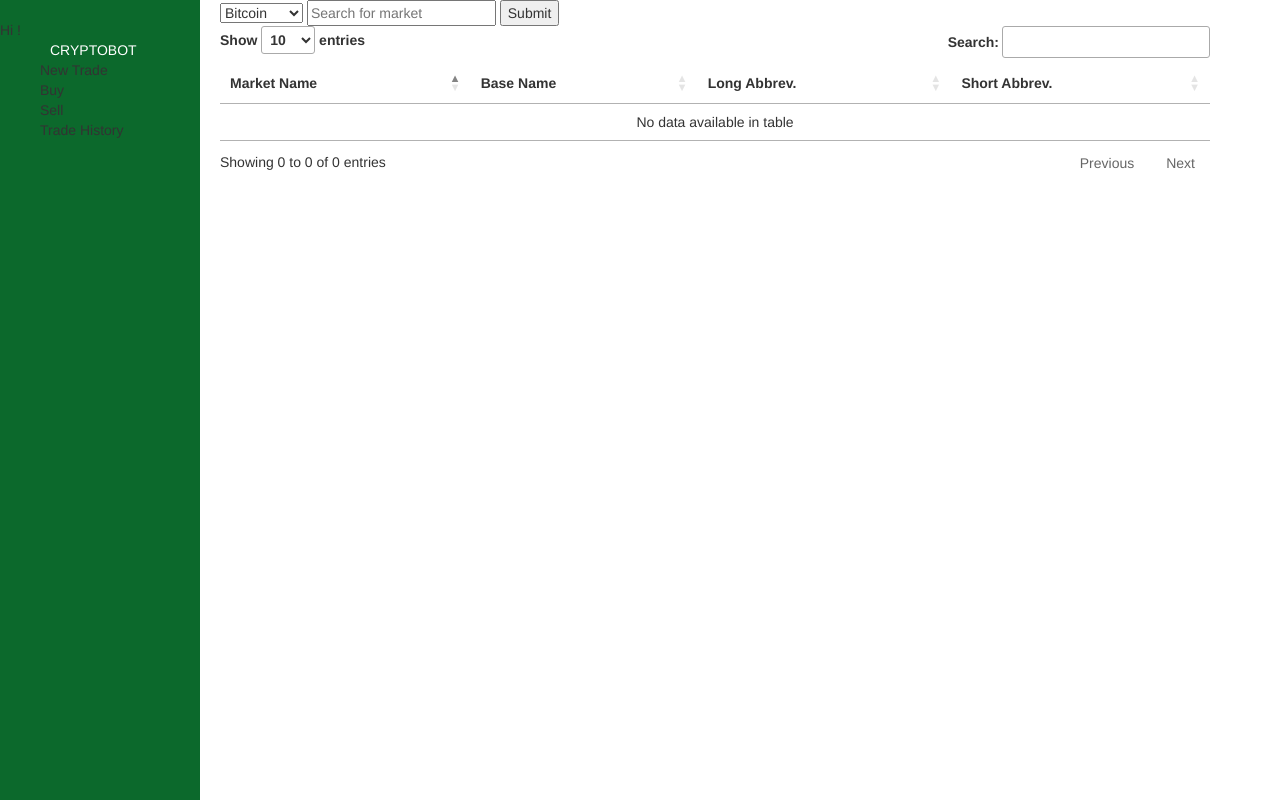
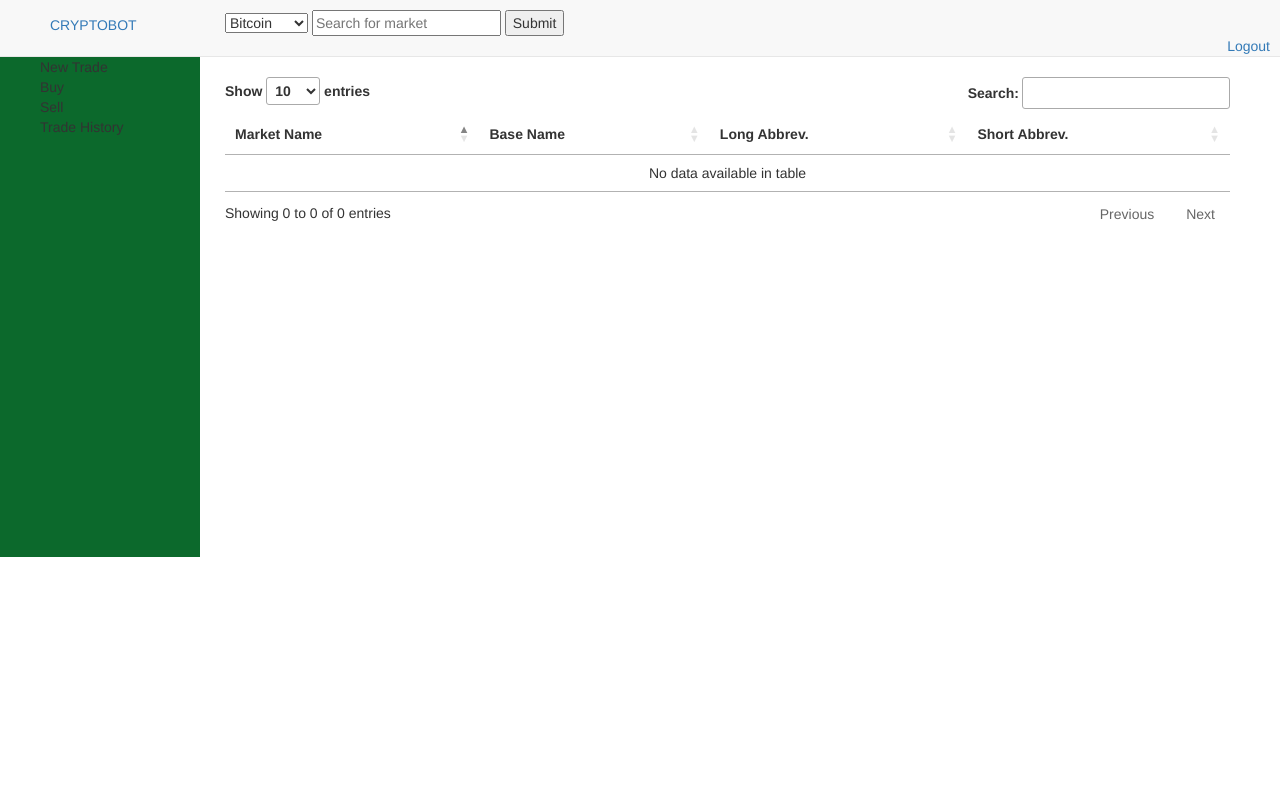
Before and after one commit to blakejoy/mock-crypto-bot, a Flask app: template app/templates/index.html in a window 1280 px wide. Run offline with Flask 2, Linux system fonts and the light colour scheme; the template is opened without the code that fills it, so the values that code supplies are empty; parts of the project's set-up code (start-up, migrations or seed data) failed here and were passed over; some libraries are stand-ins or nearby versions.

Commit message:
Added login and logout functionality.

```diff
--- a/app/modules/auth/controllers.py
+++ b/app/modules/auth/controllers.py
@@ -37,7 +37,7 @@ def login():
 
             return redirect(url_for('home'))
 
-        flash('Incorrect email or password', 'error-message')
+        flash('Incorrect email or password', 'error')
 
     return render_template("auth/login.html", form=form)
 
@@ -61,4 +61,4 @@ def signup():
 @login_required
 def logout():
     logout_user()
-    return Response('<p>Logged out</p>')
+    return redirect(url_for('auth.login'))
--- a/app/static/css/main.css
+++ b/app/static/css/main.css
@@ -1,21 +1,32 @@
-.content{
-    margin-left: 150px;
-}
-header{
-    margin-left: 150px;
+#wrapper{
+    width:100%;
 }
 
+#content-wrapper{
+    padding: 0 15px;
+    min-height: 568px;
+    background-color: white;
+    margin: 0 50px 0 225px;
+}
+
+.logo{
+    margin: 15px 0 0 50px;
+    float:left;
+}
+
+.navbar-right{
+margin-right: 10px!important;
+}
 
 .sidebar{
-  height: 100%;
+    margin-top: 57px;
   width: 200px;
-  position: fixed;
+    height: 500px;
+  position: absolute;
   z-index: 1;
   top: 0;
-  left: 0;
-  background-color: #0c692c;
-  overflow-x: hidden;
-  padding-top: 20px;
+  background-color: #0c692c!important;
+
 
 }
 
@@ -28,3 +39,7 @@ header{
     text-align: center;
     padding-left: 50px;
 }
+
+#market-search{
+    margin: 10px 0 0 225px;
+}
--- a/app/templates/base.html
+++ b/app/templates/base.html
@@ -3,7 +3,7 @@
 <head>
     <meta charset="UTF-8">
     <title>Dashboard</title>
-    <link rel="stylesheet" href="./static/css/main.css">
+    <link rel="stylesheet" href="./static/css/main.css?version=0.0.2">
     <link rel="stylesheet" href="https://cdn.datatables.net/1.10.16/css/jquery.dataTables.min.css">
     <link rel="stylesheet" href="https://maxcdn.bootstrapcdn.com/bootstrap/3.3.7/css/bootstrap.min.css" integrity="sha384-BVYiiSIFeK1dGmJRAkycuHAHRg32OmUcww7on3RYdg4Va+PmSTsz/K68vbdEjh4u" crossorigin="anonymous">
 
@@ -11,10 +11,14 @@
 </head>
 <body>
 
-<div class="container">
+<div id="wrapper">
 
-<header>
-  <form action="{{ url_for('search_markets') }}" method="post">
+<nav class="navbar navbar-default navbar-static-top" role="navigation">
+    <div class="navbar-header">
+        <a class="logo" href="{{ url_for('home') }}">CRYPTOBOT</a>
+    </div>
+
+    <form action="{{ url_for('search_markets') }}" method="post" id="market-search">
       <select name="base">
           <option value="BTC">Bitcoin</option>
           <option value="ETH">Ethereum</option>
@@ -23,23 +27,25 @@
 <input type="text" placeholder="Search for market" name="market">
 <input type="submit">
 </form>
-</header>
 
-<nav class="sidebar">
-    Hi {{ current_user.name }}!
-    <nav class="sidebar-header">
-        <a href="{{ url_for('home') }}">CRYPTOBOT</a>
-    </nav>
+<div class="nav navbar-right">
+    <a href="{{ url_for('auth.logout') }}">Logout</a>
+</div>
+    <div class="navbar-default sidebar">
+        <div class="sidebar-nav">
             <ul>
                 <li>New Trade</li>
                 <li>Buy</li>
                 <li>Sell</li>
                 <li>Trade History</li>
             </ul>
+        </div>
+    </div>
+
 
 </nav>
 
-<div class="content">
+<div id="content-wrapper">
 {% block content %}{% endblock %}
 
 </div>
--- a/app/templates/index.html
+++ b/app/templates/index.html
@@ -2,7 +2,8 @@
 
 
 {% block content %}
-<table id="main-table">
+    <div class="row">
+    <table id="main-table">
     <thead>
     <th>Market Name</th>
     <th>Base Name</th>
@@ -20,6 +21,8 @@
         {% endfor %}
     </tbody>
 </table>
+    </div>
+
 
 
 
```
Also changed, not shown: app/__init__.py (+16 -4 lines), app/modules/auth/forms.py (+4 -4 lines), app/templates/auth/login.html (+14 -6 lines), app/templates/auth/signup.html (+7 -2 lines). Lines whose indentation alone changed are shown as unchanged.
